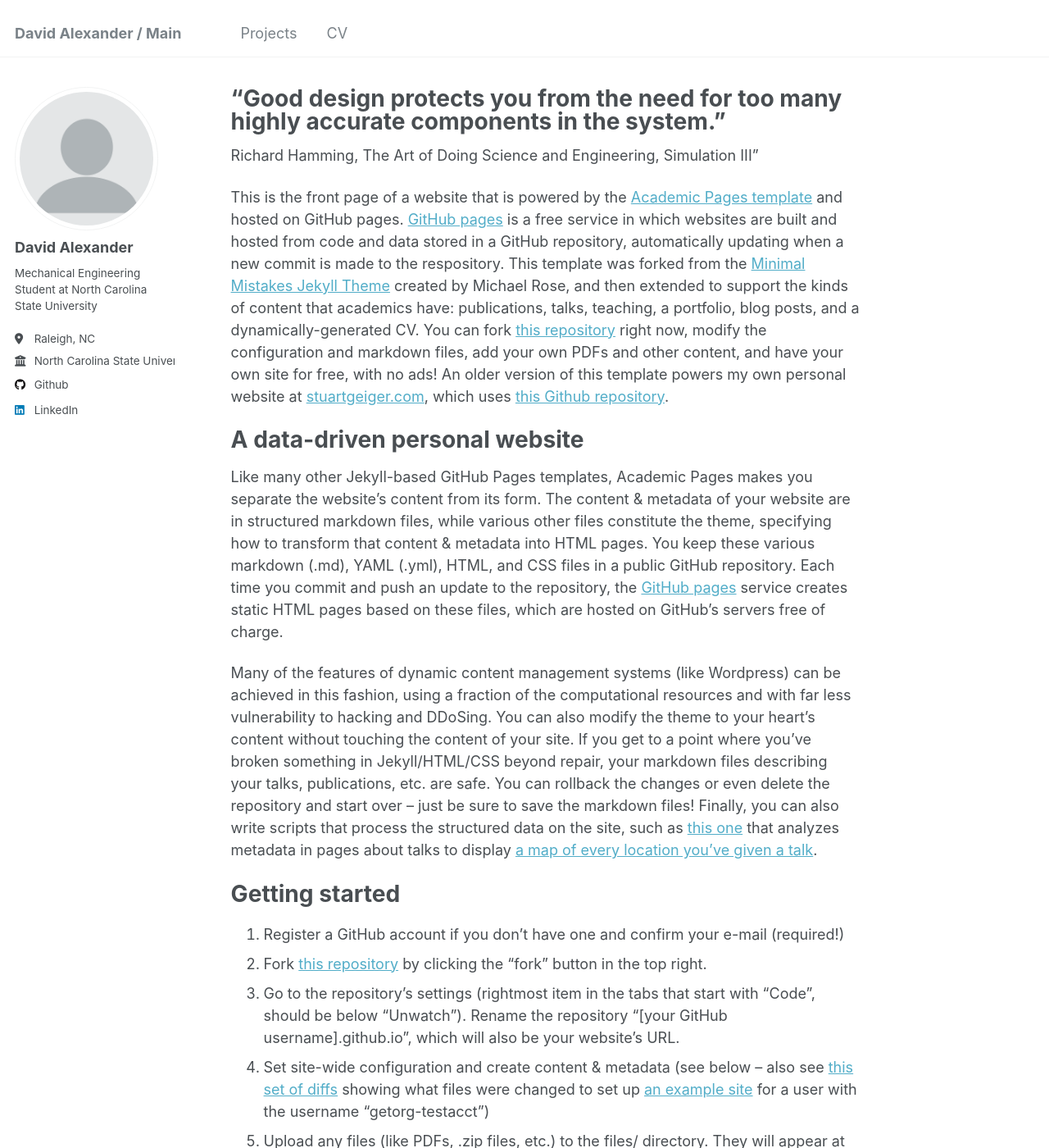
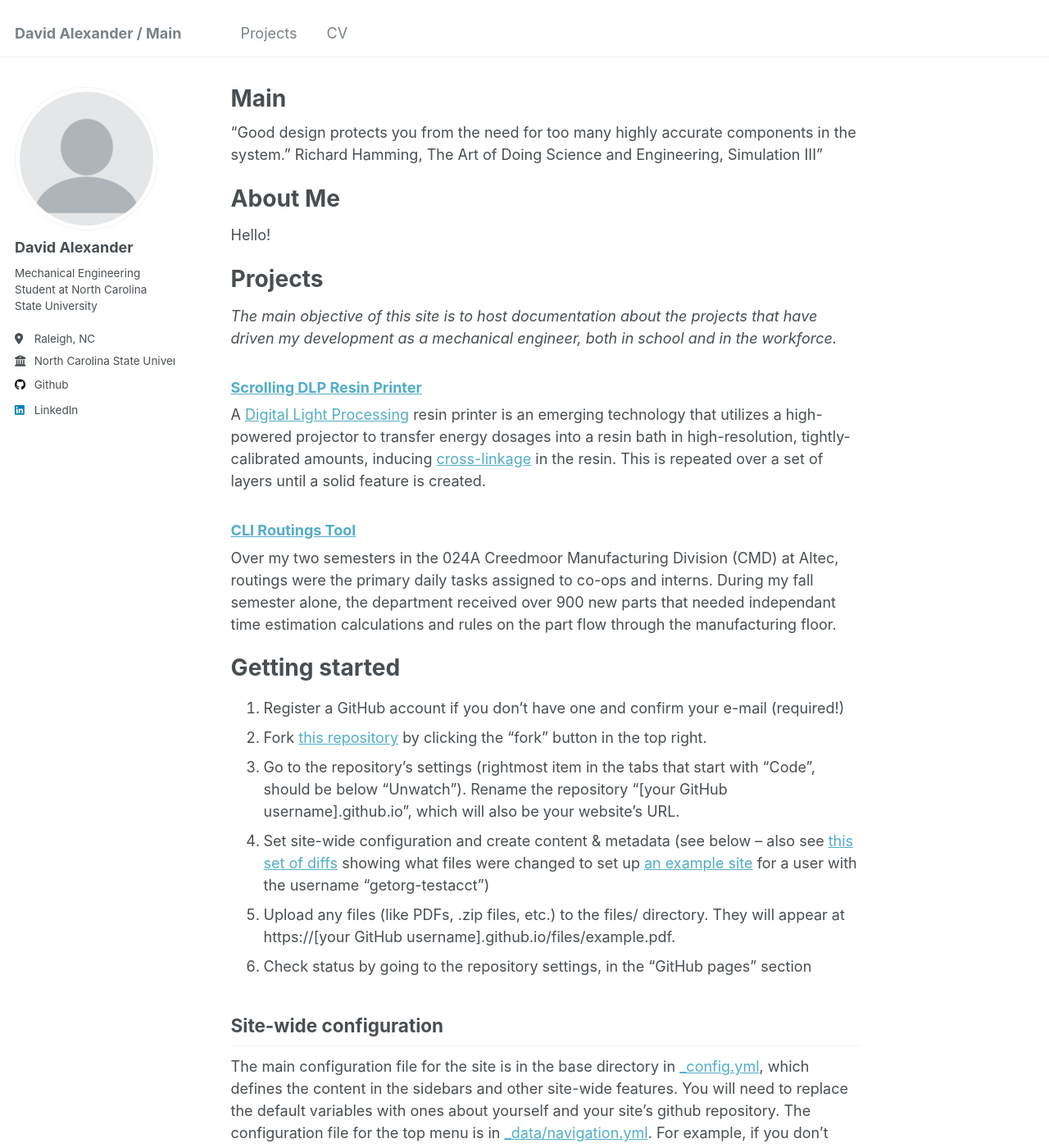
Before and after one commit to dmalexa5/dmalexa5.github.io, a Jekyll site: the page built from _pages/about.md, in a window 1280 px wide and 1400 px high. Shown: the whole window at 82% size. Built offline with Jekyll 4.4.1, drawn with Linux system fonts in a browser that asks for light colours.

Commit message:
Update main page

```diff
--- a/_pages/about.md
+++ b/_pages/about.md
@@ -1,21 +1,30 @@
 ---
 permalink: /
-title: '"Good design protects you from the need for too many highly accurate components in the system."'
+title: 'Main'
 author_profile: true
 redirect_from:
   - /about/
   - /about.html
 ---
+"Good design protects you from the need for too many highly accurate components in the system."
 Richard Hamming, The Art of Doing Science and Engineering, Simulation III"
 
+About Me
+======
+Hello!
 
-This is the front page of a website that is powered by the [Academic Pages template](https://github.com/academicpages/academicpages.github.io) and hosted on GitHub pages. [GitHub pages](https://pages.github.com) is a free service in which websites are built and hosted from code and data stored in a GitHub repository, automatically updating when a new commit is made to the respository. This template was forked from the [Minimal Mistakes Jekyll Theme](https://mmistakes.github.io/minimal-mistakes/) created by Michael Rose, and then extended to support the kinds of content that academics have: publications, talks, teaching, a portfolio, blog posts, and a dynamically-generated CV. You can fork [this repository](https://github.com/academicpages/academicpages.github.io) right now, modify the configuration and markdown files, add your own PDFs and other content, and have your own site for free, with no ads! An older version of this template powers my own personal website at [stuartgeiger.com](http://stuartgeiger.com), which uses [this Github repository](https://github.com/staeiou/staeiou.github.io).
+Projects
+======
+*The main objective of this site is to host documentation about the projects that have driven my development as a mechanical engineer, both in school and in the workforce.*
 
-A data-driven personal website
-======
-Like many other Jekyll-based GitHub Pages templates, Academic Pages makes you separate the website's content from its form. The content & metadata of your website are in structured markdown files, while various other files constitute the theme, specifying how to transform that content & metadata into HTML pages. You keep these various markdown (.md), YAML (.yml), HTML, and CSS files in a public GitHub repository. Each time you commit and push an update to the repository, the [GitHub pages](https://pages.github.com/) service creates static HTML pages based on these files, which are hosted on GitHub's servers free of charge.
+### [Scrolling DLP Resin Printer](https://dmalexa5.github.io/dlp/)
+A [Digital Light Processing](https://formlabs.com/blog/resin-3d-printer-comparison-sla-vs-dlp/) resin printer is an emerging technology that utilizes a high-powered projector to transfer energy dosages into a resin bath in high-resolution, tightly-calibrated amounts, inducing [cross-linkage](https://en.wikipedia.org/wiki/Cross-link) in the resin. This is repeated over a set of layers until a solid feature is created.
 
-Many of the features of dynamic content management systems (like Wordpress) can be achieved in this fashion, using a fraction of the computational resources and with far less vulnerability to hacking and DDoSing. You can also modify the theme to your heart's content without touching the content of your site. If you get to a point where you've broken something in Jekyll/HTML/CSS beyond repair, your markdown files describing your talks, publications, etc. are safe. You can rollback the changes or even delete the repository and start over -- just be sure to save the markdown files! Finally, you can also write scripts that process the structured data on the site, such as [this one](https://github.com/academicpages/academicpages.github.io/blob/master/talkmap.ipynb) that analyzes metadata in pages about talks to display [a map of every location you've given a talk](https://academicpages.github.io/talkmap.html).
+### [CLI Routings Tool](https://dmalexa5.github.io/cli/)
+Over my two semesters in the 024A Creedmoor Manufacturing Division (CMD) at Altec, routings were the primary daily tasks assigned to co-ops and interns. During my fall semester alone, the department received over 900 new parts that needed independant time estimation calculations and rules on the part flow through the manufacturing floor.
+
+
+
 
 Getting started
 ======
--- a/_pages/projects.html
+++ b/_pages/projects.html
@@ -1,7 +1,7 @@
 ---
 layout: archive
-title: "Projects"
-permalink: /projects/
+title: "Scrolling DLP Resin Printer"
+permalink: /dlp/
 author_profile: true
 ---
 
```
